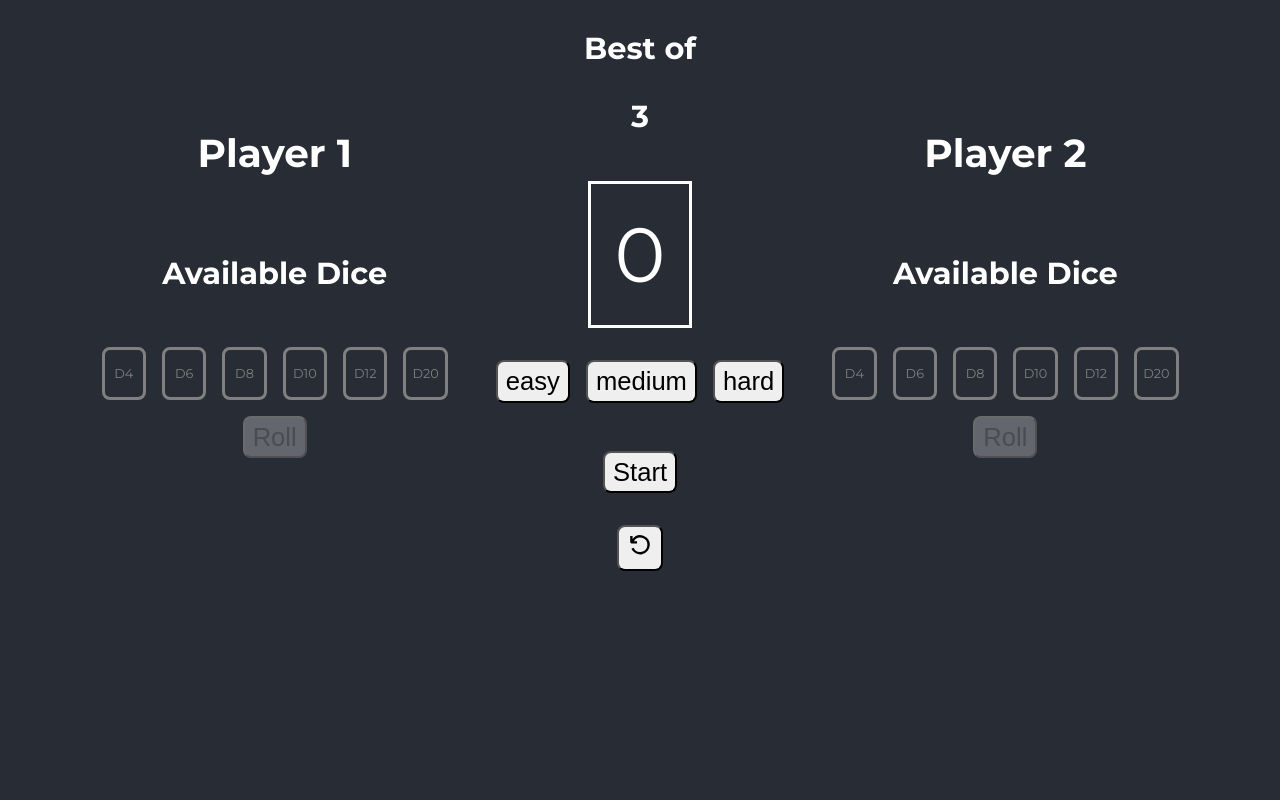
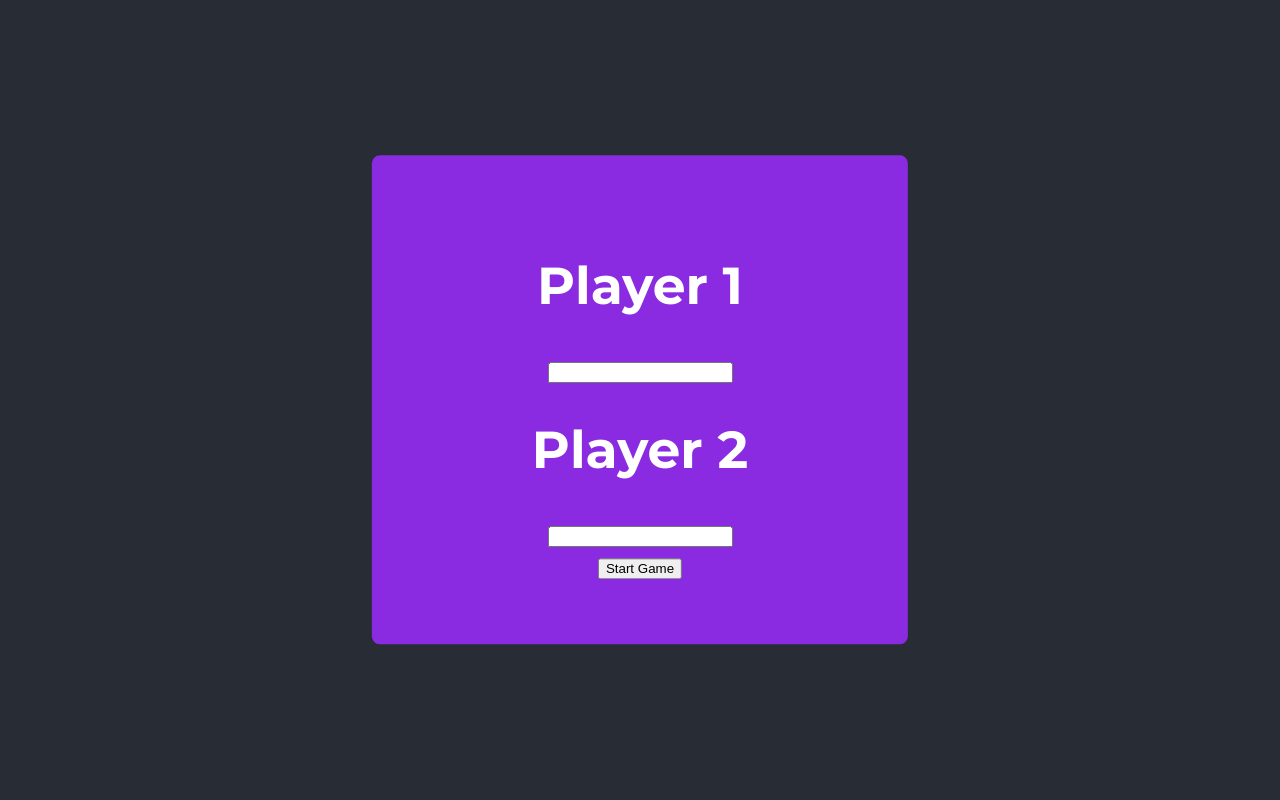
Before and after one commit to heatedtowel/dice-game, a React (Create React App) app: page / in a window 1280 px wide. Shown: the top 800 px of the page. Built offline with nearby package versions, Linux system fonts and the light colour scheme.

Commit message:
added player name page

```diff
--- a/src/App.js
+++ b/src/App.js
@@ -1,10 +1,13 @@
+import Gameboard from './components/gameboard/Gameboard'
 import './App.css';
-import Gameboard from './components/gameboard/Gameboard'
+
 
 
 
 
 function App() {
+
+
   return (
     <div className="App">
       <div className="App-body">
--- a/src/components/dice/Dice.jsx
+++ b/src/components/dice/Dice.jsx
@@ -23,14 +23,6 @@ const Dice = ({ start, die, dispatch, ACTIONS, playerNumber, selectedDice }) =>
   };
 
   return (
-    // <label>
-    //   <input
-    //     type="checkbox"
-    //     checked={checked}
-    //     onChange={() => handleChecked(die, start)}
-    //   />
-    //   D{die}
-    // </label>
     <>
       <input
         id={playerNumber + die}
@@ -38,7 +30,7 @@ const Dice = ({ start, die, dispatch, ACTIONS, playerNumber, selectedDice }) =>
         name={playerNumber + die}
         checked={checked}
         onChange={() => handleChecked(die, start)} />
-      <div class="label">
+      <div className="label">
         <label for={playerNumber + die}>D{die}</label>
       </div>
     </>
--- a/src/components/difficultyButton/assets/css/difficultyButton.css
+++ b/src/components/difficultyButton/assets/css/difficultyButton.css
@@ -1,6 +1,6 @@
 .btn-selected {
   background-color: aquamarine;
-  font-size: 2vw;
+  font-size: 1.5vw;
   padding: .3rem .5rem;
   margin-bottom: 1rem;
   border-radius: .5rem;
--- a/src/components/gameboard/Gameboard.jsx
+++ b/src/components/gameboard/Gameboard.jsx
@@ -1,15 +1,29 @@
-import { useReducer } from 'react';
+import { useState, useReducer } from 'react';
 import Header from '../header/Header';
 import NumberGenerator from '../numberGenerator/NumberGenerator.jsx';
 import DifficultyButton from '../difficultyButton/DifficultyButton';
 import Start from '../start/Start.jsx';
-import PlayerModel from '../../models/player'
 import Player from '../player/Player.jsx';
 import WinScreen from '../winScreen/WinScreen';
+import Info from '../info/Info'
+import PlayerModel from '../../models/player'
+
 
 import './assets/css/gameboard.css';
 
 const Gameboard = () => {
+  const [hasSetName, setHasSetName] = useState(false)
+
+  const initialState = {
+    start: false,
+    difficulty: '',
+    initialNumber: 0,
+    player1: new PlayerModel(1),
+    player2: new PlayerModel(2),
+    turn: 1,
+    winner: null
+  };
+
   const difficulties = ['easy', 'medium', 'hard'];
   const ACTIONS = {
     reset: 'reset',
@@ -21,18 +35,8 @@ const Gameboard = () => {
     win: 'win',
   }
 
-  const initialState = {
-    start: false,
-    difficulty: '',
-    initialNumber: 0,
-    player1: new PlayerModel(1),
-    player2: new PlayerModel(2),
-    turn: 1,
-    winner: null
-  };
 
   const [state, dispatch] = useReducer(reducer, initialState);
-
   function reducer(state, action) {
     switch (action.type) {
       case 'reset':
@@ -84,8 +88,15 @@ const Gameboard = () => {
   return (
     <>
       <Header />
+      {!hasSetName ? <Info initialState={initialState} setHasSetName={setHasSetName} /> : null}
       <div className='body'>
-        {state.winner && <WinScreen state={state} dispatch={dispatch} ACTIONS={ACTIONS} />}
+        {state.winner &&
+          <WinScreen
+            state={state}
+            dispatch={dispatch}
+            ACTIONS={ACTIONS}
+            setHasSetName={setHasSetName}
+          />}
         <div className='number--container'>
           <Player
             state={state}
@@ -113,7 +124,8 @@ const Gameboard = () => {
             <Start
               state={state}
               dispatch={dispatch}
-              ACTIONS={ACTIONS} />
+              ACTIONS={ACTIONS}
+              setHasSetName={setHasSetName} />
           </div>
           <Player
             state={state}
--- /dev/null
+++ b/src/components/info/Info.jsx
@@ -0,0 +1,36 @@
+import { useState } from 'react'
+import './css/info.css'
+
+const WinScreen = ({ initialState, setHasSetName }) => {
+
+  const [player1Name, setplayer1Name] = useState('')
+  const [player2Name, setplayer2Name] = useState('')
+
+
+  const handleLogin = (p1Name, p2Name) => {
+    if (p1Name.length >= 3 && p2Name.length >= 3) {
+      initialState.player1.setName(p1Name)
+      initialState.player2.setName(p2Name)
+      return setHasSetName(true)
+    }
+    return alert('Name must be more than 3 letters')
+  }
+
+  return (
+    <div className="winOverlay">
+      <div className='win--container'>
+        <form>
+          <div>
+            <h1>Player 1</h1>
+            <input type="text" onChange={(e) => setplayer1Name(e.target.value)} />
+            <h1>Player 2</h1>
+            <input type="text" onChange={(e) => setplayer2Name(e.target.value)} />
+          </div>
+          <button type="button" onClick={() => handleLogin(player1Name, player2Name)}>Start Game</button>
+        </form>
+      </div>
+    </div>
+  )
+}
+
+export default WinScreen
--- a/src/components/player/Player.jsx
+++ b/src/components/player/Player.jsx
@@ -2,7 +2,7 @@ import { useState, useEffect } from 'react'
 import Dice from '../dice/Dice'
 import './assests/css/player.css'
 
-const Player = ({ state, dispatch, ACTIONS, player: { playerNumber, selectedDice } }) => {
+const Player = ({ state, dispatch, ACTIONS, player: { playerNumber, selectedDice, name } }) => {
   let [diceRolls, setDiceRolls] = useState([])
   const dice = ['4', '6', '8', '10', '12', '20']
 
@@ -75,15 +75,17 @@ const Player = ({ state, dispatch, ACTIONS, player: { playerNumber, selectedDice
   return (
     <div className='player--container'>
       <div>
-        <h2>Player {playerNumber}</h2>
+        <h2>{name}</h2>
       </div>
-      <div>
+      <div className='dice--container'>
+        <div className='dice-title'>
           <h3>Available Dice</h3>
         </div>
-      <div className='dice--container'>
+        <div className='dice'>
           {dice.map((die) => {
             return (
               <Dice
+                key={die}
                 die={die}
                 start={state.start}
                 playerNumber={playerNumber}
@@ -94,6 +96,7 @@ const Player = ({ state, dispatch, ACTIONS, player: { playerNumber, selectedDice
             )
           })}
         </div>
+      </div>
       <button
         disabled={handleDisabled(state)}
         className='btn'
@@ -102,7 +105,6 @@ const Player = ({ state, dispatch, ACTIONS, player: { playerNumber, selectedDice
       </button>
       <div className='rollValues'>
         {diceRolls.map((roll => {
-          console.log(roll)
           return (
             <button className='diceResult'>{roll}</button>
           )
--- a/src/components/player/assests/css/player.css
+++ b/src/components/player/assests/css/player.css
@@ -8,10 +8,20 @@
 
 .dice--container {
   display: flex;
-  /* flex-flow: column wrap; */
+  flex-flow: column wrap;
   justify-content: center;
   align-items: center;
   gap: 1rem;
+  margin-bottom: 3rem;
+}
+
+.dice {
+  display: flex;
+  gap: 1rem;
+}
+
+.dice-title {
+  height: min-content;
 }
 
 .rollValues {
--- a/src/components/start/Start.jsx
+++ b/src/components/start/Start.jsx
@@ -2,7 +2,7 @@ import React from 'react';
 import { VscDebugRestart } from 'react-icons/vsc'
 import './assets/css/start.css'
 
-const Start = ({ dispatch, state, ACTIONS }) => {
+const Start = ({ dispatch, state, ACTIONS, setHasSetName }) => {
 
   const handleStart = (difficulty) => {
     let min;
@@ -30,6 +30,7 @@ const Start = ({ dispatch, state, ACTIONS }) => {
   };
 
   const handleReset = () => {
+    setHasSetName(false)
     dispatch({ type: ACTIONS.reset })
   }
 
--- a/src/components/start/assets/css/start.css
+++ b/src/components/start/assets/css/start.css
@@ -1,5 +1,5 @@
 .btn {
-  font-size: 2vw;
+  font-size: 1.5vw;
   padding: .3rem .5rem;
   margin-bottom: 1rem;
   border-radius: .5rem;
--- a/src/components/winScreen/WinScreen.jsx
+++ b/src/components/winScreen/WinScreen.jsx
@@ -1,8 +1,9 @@
 import Confetti from 'react-confetti'
 import './css/winScreen.css'
 
-const WinScreen = ({ state, dispatch, ACTIONS }) => {
+const WinScreen = ({ state, dispatch, ACTIONS, setHasSetName }) => {
   const handleReset = () => {
+    setHasSetName(false)
     dispatch({ type: ACTIONS.reset })
   }
 
--- a/src/models/player.js
+++ b/src/models/player.js
@@ -1,5 +1,6 @@
 export default class Player {
   constructor(playerNumber) {
+    this.name = ''
     this.selectedDice = []
     this.playerNumber = playerNumber
   }
@@ -11,4 +12,8 @@ export default class Player {
   setSelectedDice(selectedDice) {
     this.selectedDice = selectedDice
   }
+
+  setName(name) {
+    this.name = name
+  }
 }
```
Also changed, not shown: src/components/info/css/info.css (added). Lines whose indentation alone changed are shown as unchanged.
